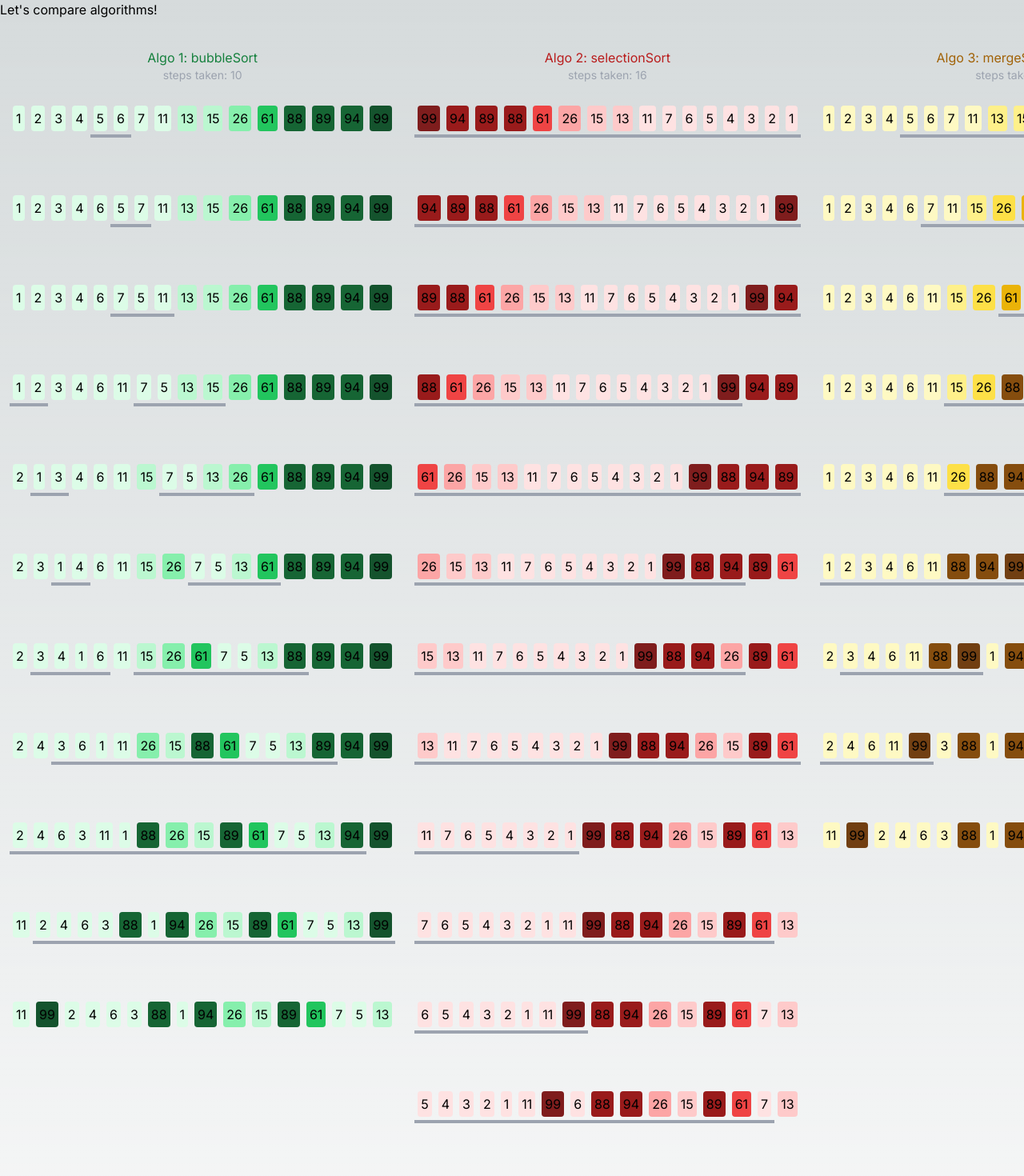
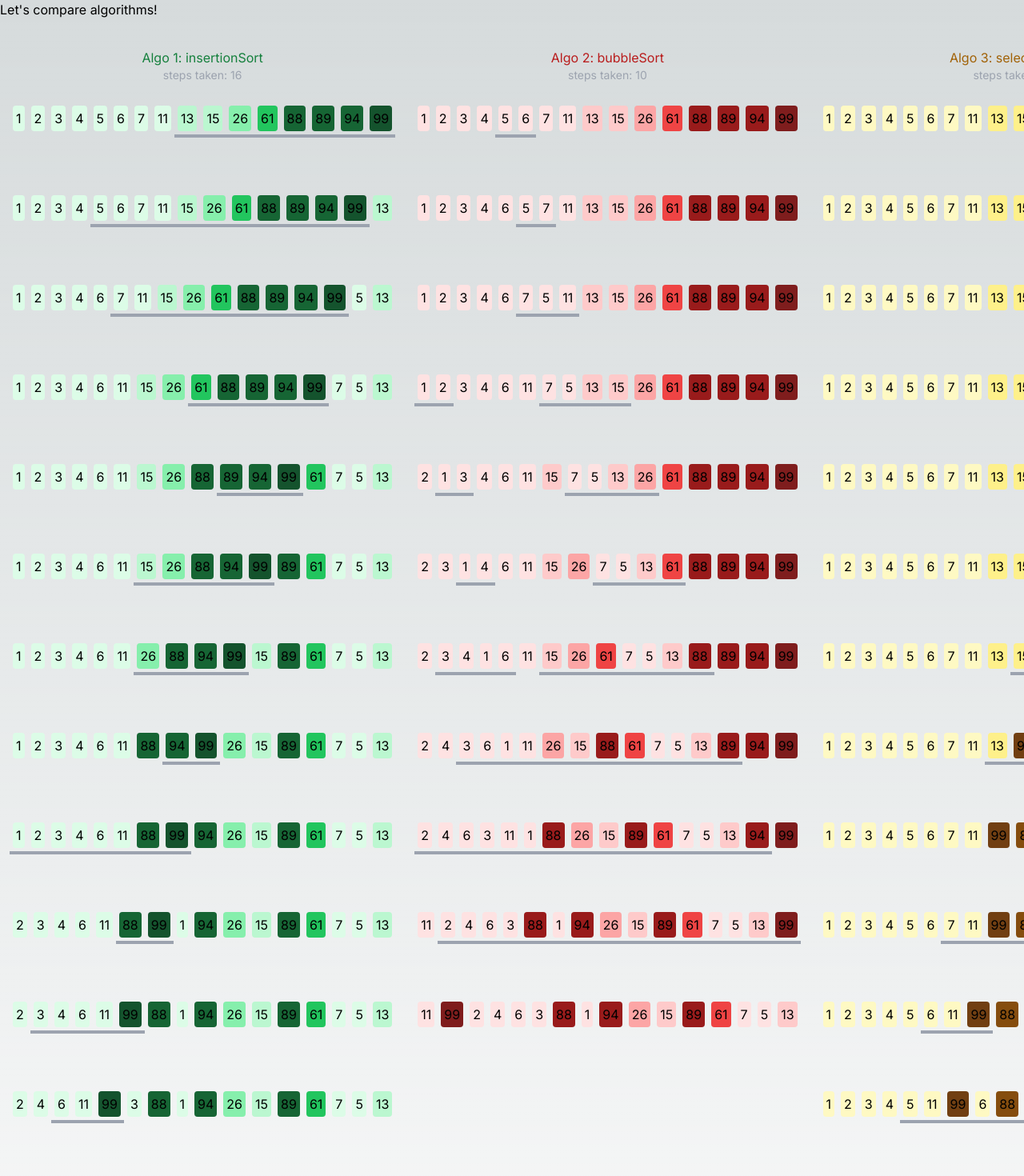
Before and after one commit to yablochko8/algo-visualize, a Next.js app: page / in a window 1280 px wide. Shown: the top 1470 px of the page at 80% size. Built offline with nearby package versions, Linux system fonts and the light colour scheme.

Commit message:
fixed selectionSort

```diff
--- a/src/algorithms/selectionSort.ts
+++ b/src/algorithms/selectionSort.ts
@@ -1,4 +1,20 @@
-// Selection Sort algorithm finds the lowest value in an array and moves it to the front of the array.
+// Selection Sort algorithm finds the lowest value in an array and moves
+// it to the front of the array.
+
+// It has an O(n^2) time complexity, which makes it inefficient on large lists,
+// and generally performs worse than the similar insertion sort. Selection
+// sort is noted for its simplicity and has performance advantages over more
+// complicated algorithms in certain situations, particularly where auxiliary
+// memory is limited.
+
+// The algorithm divides the input list into two parts: a sorted sublist of
+// items which is built up from left to right at the front (left) of the list
+// and a sublist of the remaining unsorted items that occupy the rest of the
+// list. Initially, the sorted sublist is empty and the unsorted sublist is
+// the entire input list. The algorithm proceeds by finding the smallest
+// (or largest, depending on sorting order) element in the unsorted sublist,
+// exchanging (swapping) it with the leftmost unsorted element (putting it
+// in sorted order), and moving the sublist boundaries one element to the right.
 
 import { arrayAlreadySorted } from "./checkArrays";
 
@@ -17,7 +33,7 @@ const selectionSortStep = (inputArray: number[], step: number): number[] => {
 
   // move it to the front
   outputArray.splice(smallestIndex, 1);
-  outputArray.unshift(smallestValue);
+  outputArray.splice(step, 0, smallestValue);
   return outputArray;
 };
 
--- a/src/app/page.tsx
+++ b/src/app/page.tsx
@@ -66,7 +66,7 @@ const normalizedElement = (element: number, array: number[]) => {
 }
 
 export default function Home() {
-  const algos = [bubbleSort, selectionSort, mergeSortVariant, insertionSort]
+  const algos = [insertionSort, bubbleSort, selectionSort, mergeSortVariant]
 
   const [algoResults, setAlgoResults] = useState<number[][][]>(initiateAlgoResults(algos.length))
   const [algoStats, setAlgoStats] = useState<algoStats[]>(initiateAlgoStats(algos.length))
```
Also changed, not shown: src/algorithms/bubbleSort.ts (+9 -0 lines).
